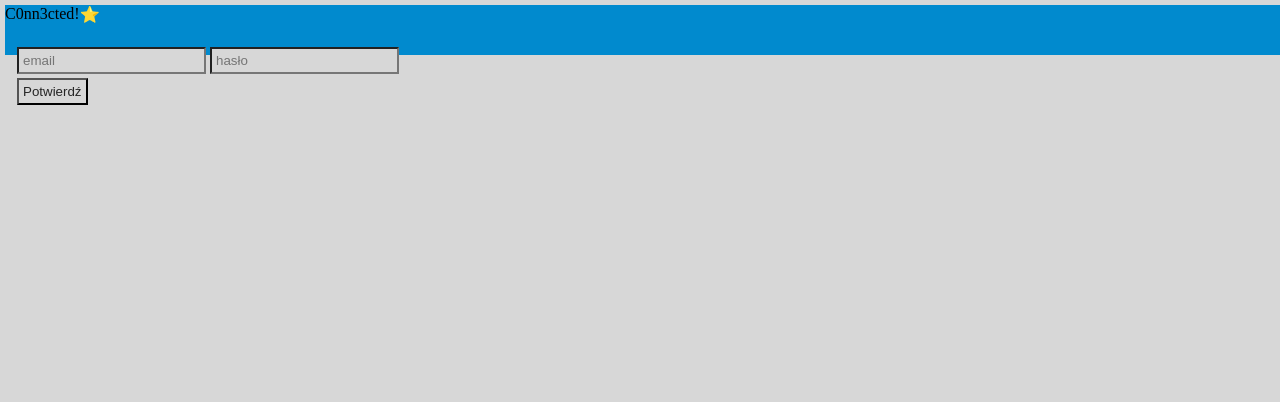
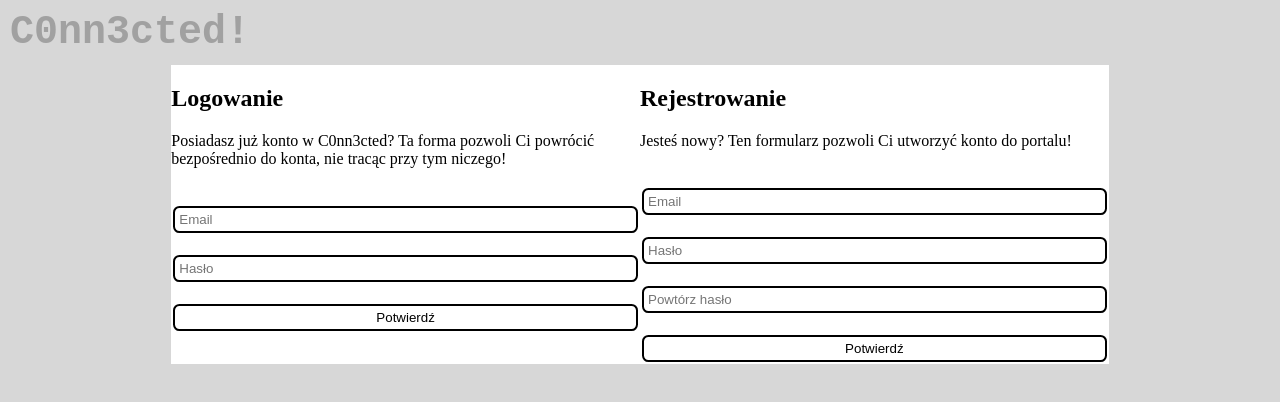
Before and after one commit to patYczakus/lockhavior, a plain HTML site: page index.html in a window 1280 px wide. Drawn offline with Linux system fonts and the light colour scheme.

Commit message:
Eksperymentowanie
Dodanie panelu rejestracji

```diff
--- a/index.html
+++ b/index.html
@@ -4,7 +4,7 @@
     <meta charset="UTF-8" />
     <meta http-equiv="X-UA-Compatible" content="IE=edge" />
     <meta name="viewport" content="width=device-width, initial-scale=1.0" />
-    <title>C0nn3cted</title>
+    <title>C0nn3cted!</title>
 
     <script src="scripts/js/main.js" type="module"></script>
     <link href="scripts/css/style.css" rel="stylesheet" type="text/css" />
--- a/scripts/css/style.css
+++ b/scripts/css/style.css
@@ -1,35 +1,73 @@
 :root {
-    --backgroundColor-l-r1: rgb(1, 138, 206); --backgroundColor-d-r1: rgb(22, 93, 129);
-    --backgroundColor-l-r2: rgb(215, 215, 215); --backgroundColor-d-r2: rgb(50, 50, 50);
-    --backgroundColor-l-b1: rgb(215, 215, 215); --backgroundColor-d-b1: rgb(50, 50, 50);
-    --textColor-l-b1: rgb(37, 37, 37); --textColor-d-b1: rgb(200, 200, 200);
+    --backgroundColor-r1: rgb(1, 138, 206);
+    --backgroundColor-r2: rgb(215, 215, 215);
+    --backgroundColor-r3: rgb(255, 255, 255);
+    --textColor-b1: rgb(37, 37, 37);
+    --textColor-b2: rgb(37 37 37 / 30%);
+    --textColor-err: rgb(235, 40, 40);
+}
+
+code {
+    display: inline-block;
 }
 
 body {
-    background: var(--backgroundColor-l-r2);
+    background-color: var(--backgroundColor-r2);
     margin: 15px;
 }
 
-body.dark {
-    background: var(--backgroundColor-d-r2);
+body {
+    background-color: var(--backgroundColor-r2);
 }
 
 #header {
-    background-color: var(--backgroundColor-l-r1);
+    background-color: transparent;
+    color: var(--textColor-b2);
     box-sizing: border-box;
-    margin: -10px;
+    font-size: 40px;
+    font-weight: 800;
+    padding: 10px;
+    margin: -15px;
+    margin-bottom: 15px;
     width: 100vw;
     height: 50px;
+    font-family: monospace;
 }
 
 input, button {
+    border: 2px solid black;
+    border-radius: 0.4rem;
     padding: 4px;
     margin: 2px;
-    background: var(--backgroundColor-l-b1);
-    color: var(--textColor-l-b1);
+    background-color: transparent;
+    color: black;
 }
 
-.dark input, .dark button {
-    background: var(--backgroundColor-d-b1);
-    color: var(--textColor-d-b1);
+input:focus {
+    outline-width: 0;
 }
+
+.forms {
+    background-color: var(--backgroundColor-r3);
+    display: inline-block;
+    width: 75%;
+    margin-left: 12.5%;
+}
+
+.forms .form {
+    display: flex;
+    justify-content: center;
+    flex-direction: column;
+    width: 50%;
+    float: left;
+}
+
+.forms .form h2 {
+    display: block;
+    width: 100%;
+}
+
+.forms .form input, .forms .form button {
+    width: auto;
+    height: auto;
+}
--- a/scripts/js/main.js
+++ b/scripts/js/main.js
@@ -5,14 +5,35 @@ let auth = getAuth()
 
 window.onload = () => {
     // Tworzenie zawartości nagłówka
-    body.innerHTML = `<div id="header"><div style="display: inline-block; float: left;">C0nn3cted!</div><div style="float: left;">⭐</div></div>
+    body.innerHTML = `<div id="header"><div style="display: inline-block; float: left;">C0nn3cted!</div></div>
     `
 
     // Tworzenie formularza logowania oraz rejestru
-    body.innerHTML += `<input id="email" type="email" placeholder="email" /><input id="haslo" type="password" placeholder="hasło" /><br />
-    <button id="submit">Potwierdź</button>`
+    body.innerHTML += `
+    <div class="forms">
+        <div class="form login">
+            <h2>Logowanie</h2>
+            Posiadasz już konto w C0nn3cted? Ta forma pozwoli Ci powrócić bezpośrednio do konta, nie tracąc przy tym niczego!
+            <br /><br /><br />
+            <input id="log-email" type="email" placeholder="Email" /><br />
+            <input id="log-haslo" type="password" placeholder="Hasło" /><br />
+            <button id="submit-login" type="button">Potwierdź</button>
+            <div class="error"></div>
+        </div>
+        <div class="form register">
+            <h2>Rejestrowanie</h2>
+            Jesteś nowy? Ten formularz pozwoli Ci utworzyć konto do portalu!
+            <br /><br /><br />
+            <input id="reg-email" type="email" placeholder="Email" /><br />
+            <input id="reg-haslo1" type="password" placeholder="Hasło" /><br />
+            <input id="reg-haslo2" type="password" placeholder="Powtórz hasło" /><br />
+            <button id="submit-register" type="button">Potwierdź</button>
+            <div class="error"></div>
+        </div>
+    </div>
+    `
 
-    document.getElementById("submit").addEventListener("click", () => {
+    document.getElementById("submit-login").addEventListener("click", () => {
         if (!document.getElementById("email").value || !document.getElementById("haslo").value) return alert("Brak emaila/hasła!")
 
         signInWithEmailAndPassword(auth, document.getElementById("email").value, document.getElementById("haslo").value)
```
